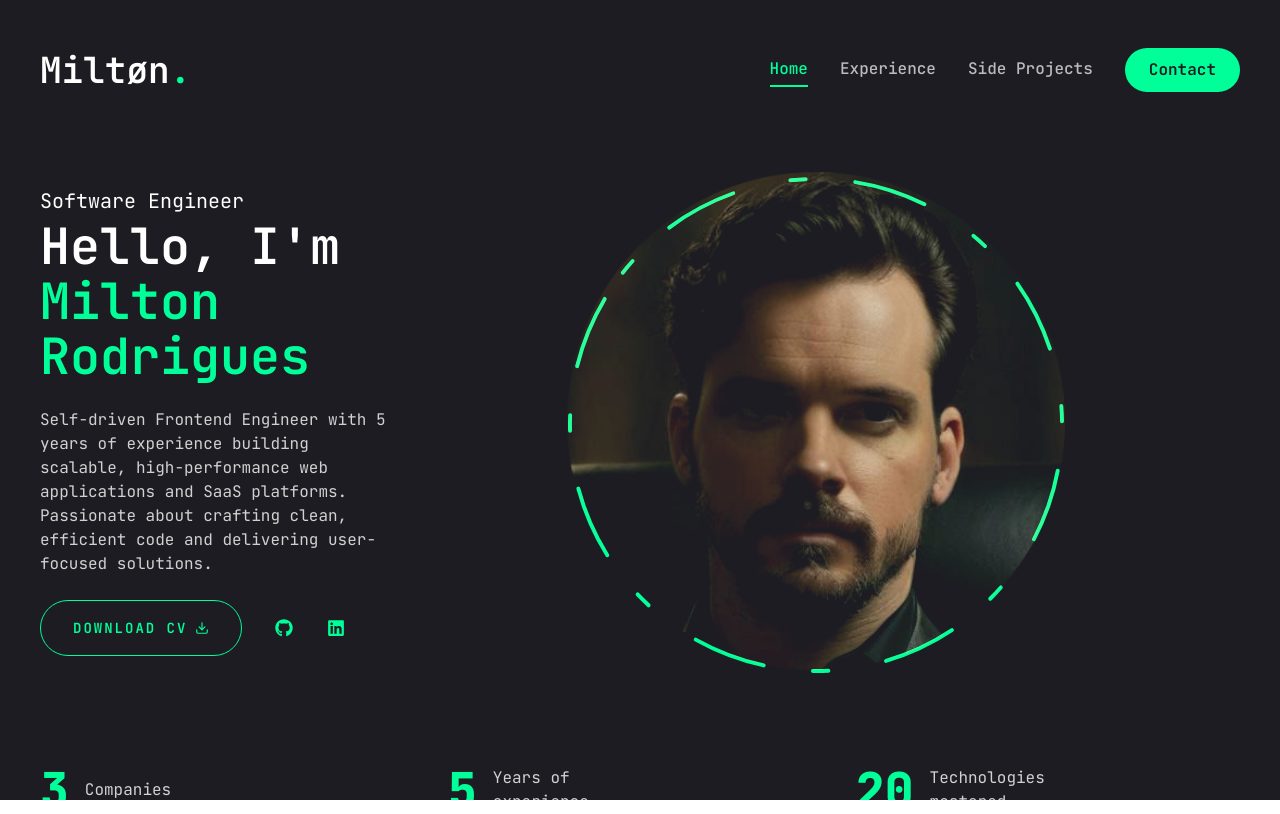
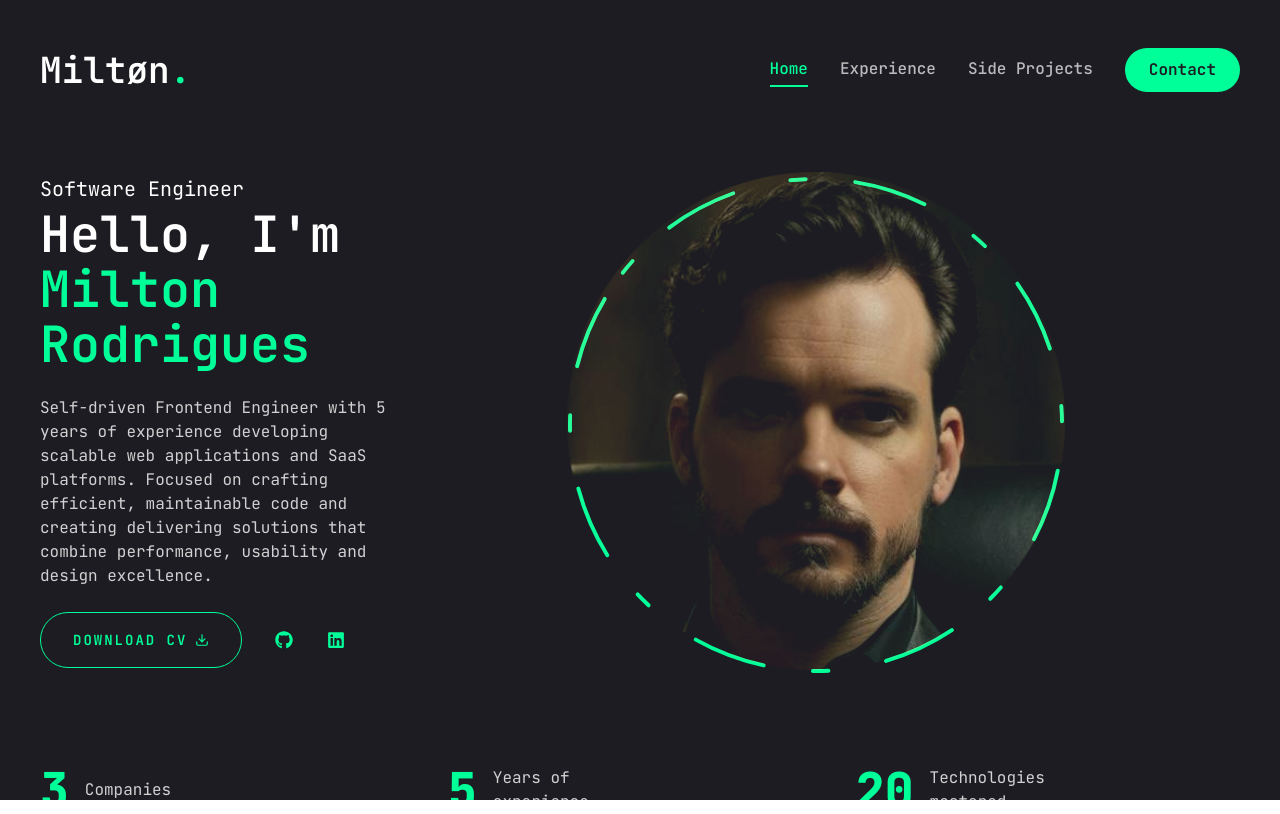
Before and after one commit to Miltonr87/portfoliov2, a Next.js app: page / in a window 1280 px wide. Built offline with nearby package versions, Linux system fonts and the light colour scheme.

Commit message:
Adjusted description

```diff
--- a/src/app/page.jsx
+++ b/src/app/page.jsx
@@ -17,10 +17,11 @@ export default function Home() {
               <span className="text-accent">Milton Rodrigues</span>
             </h1>
             <p className="max-w-[500px] text-white/80 mb-6 text-sm sm:text-base">
-              Self-driven Frontend Engineer with 5 years of experience building
-              scalable, high-performance web applications and SaaS platforms.
-              Passionate about crafting clean, efficient code and delivering
-              user-focused solutions.
+              Self-driven Frontend Engineer with 5 years of experience
+              developing scalable web applications and SaaS platforms. Focused
+              on crafting efficient, maintainable code and creating delivering
+              solutions that combine performance, usability and design
+              excellence.
             </p>
             <div className="flex flex-col sm:flex-row items-center gap-4 sm:gap-6">
               <a href="https://resume.io/r/LIdaD2cGI" target="_blank">
```
